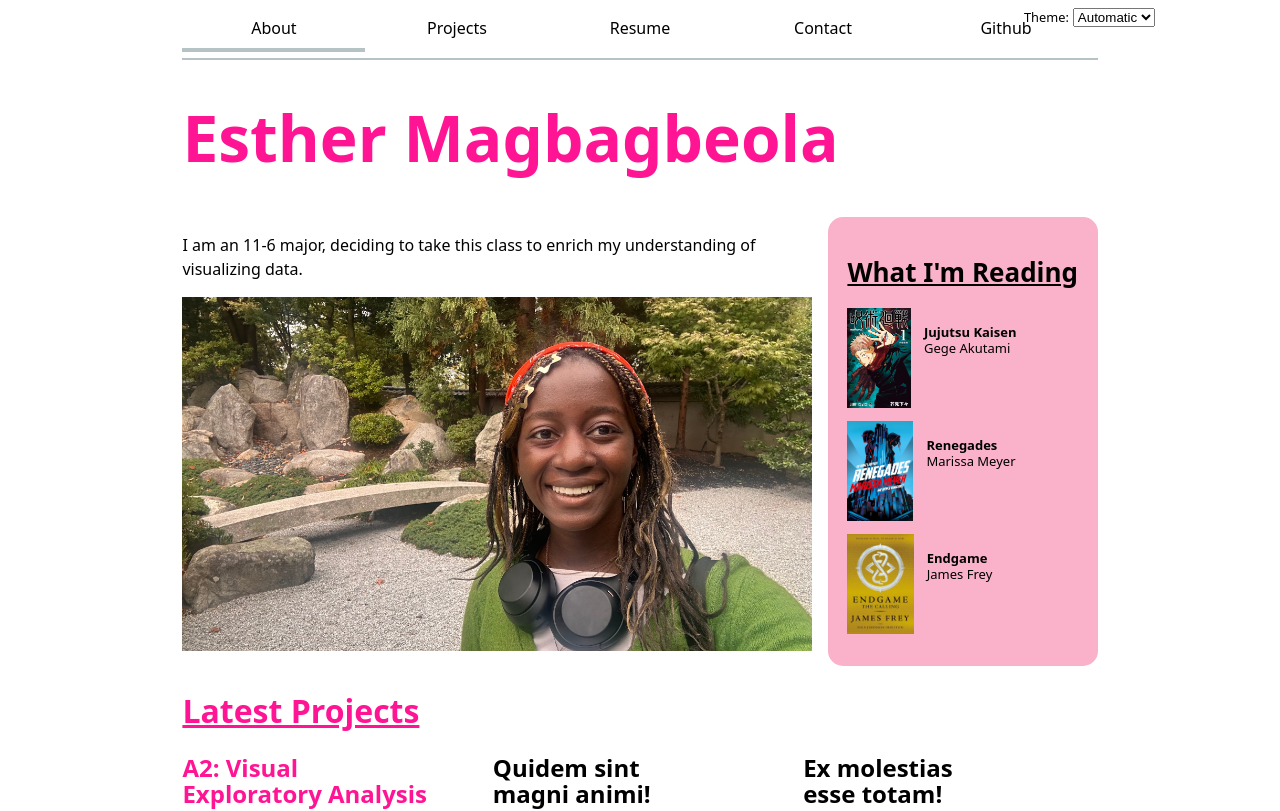
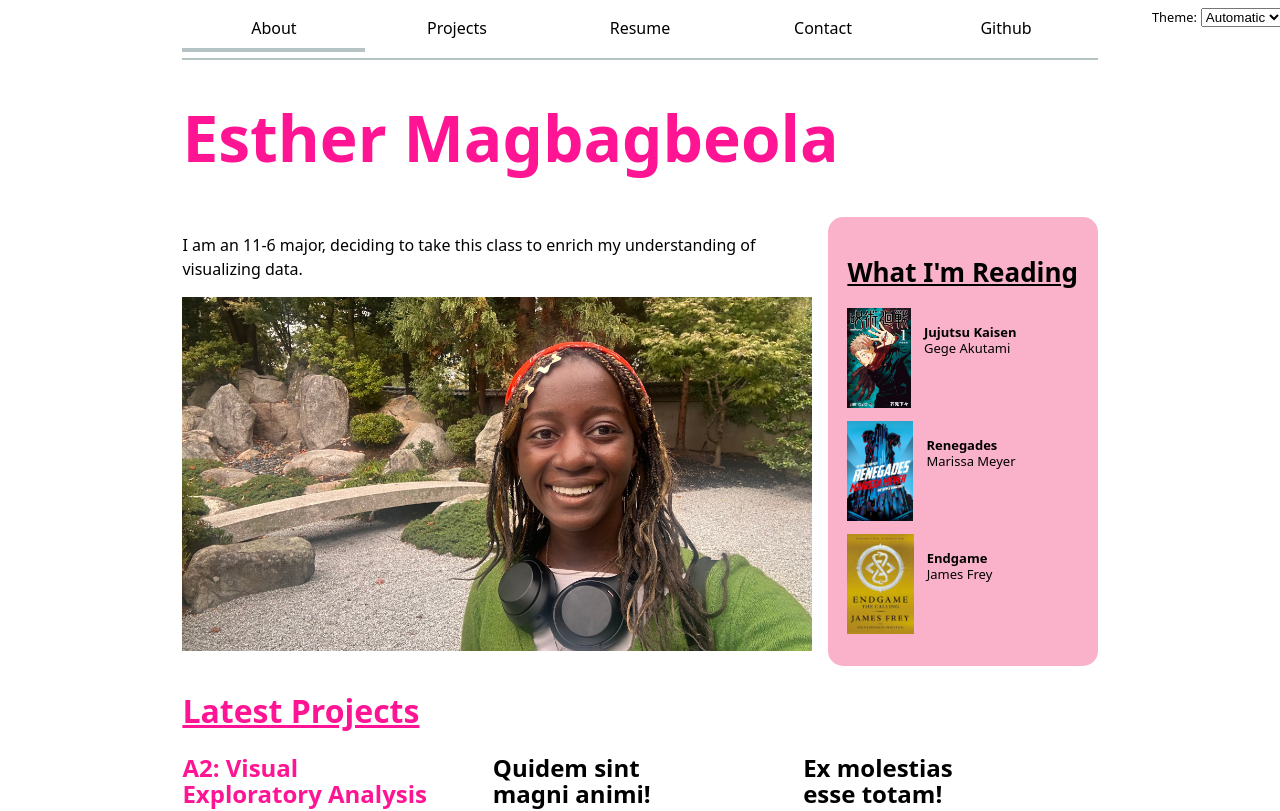
Before and after one commit to estymagb/svelte_lab, a SvelteKit app: page / in a window 1280 px wide. Shown: the top 811 px of the page. Built offline with nearby package versions, Linux system fonts and the light colour scheme.

Commit message:
New width dm

```diff
--- a/src/routes/+layout.svelte
+++ b/src/routes/+layout.svelte
@@ -14,7 +14,7 @@
     .color-scheme-switch {
         top: 0;
         right: 0;
-        width: 20%;
+        width: 10%;
         position: absolute;
         display: inline-flex;
         gap: 4px;
```
